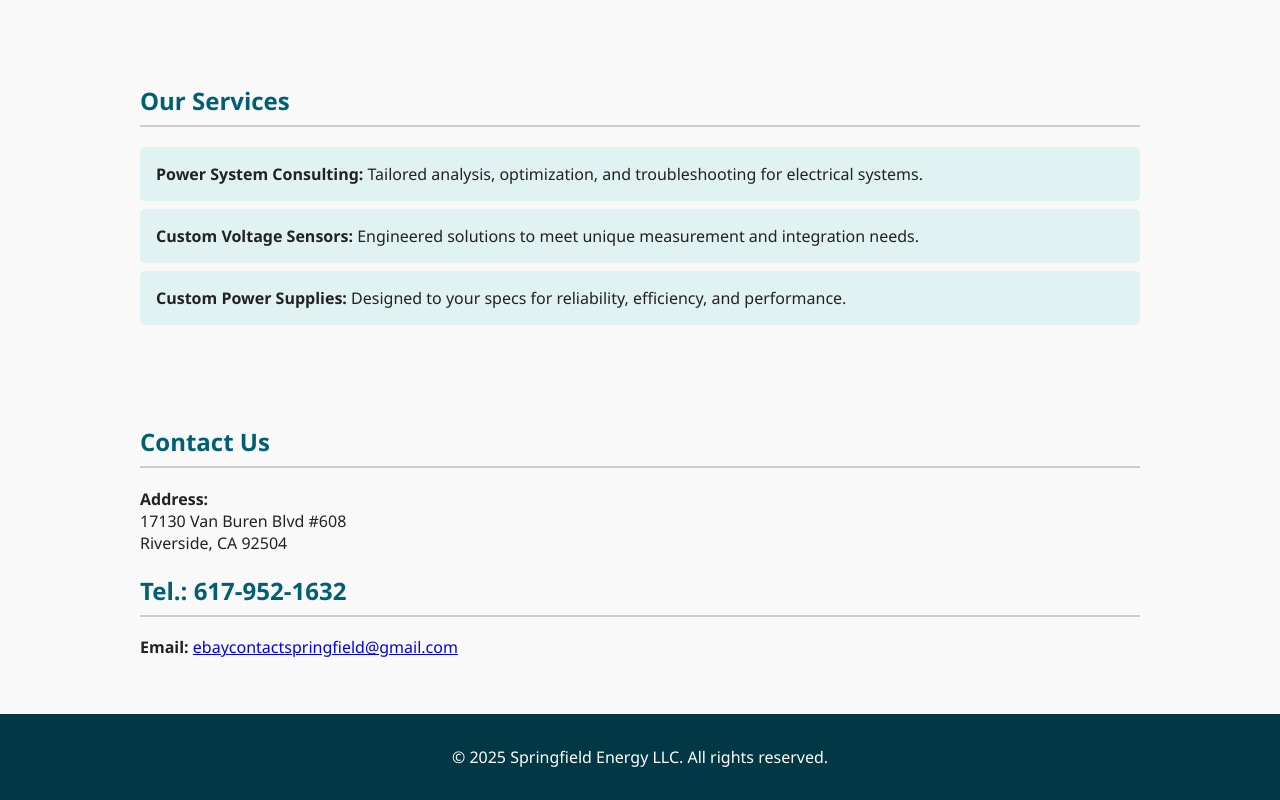
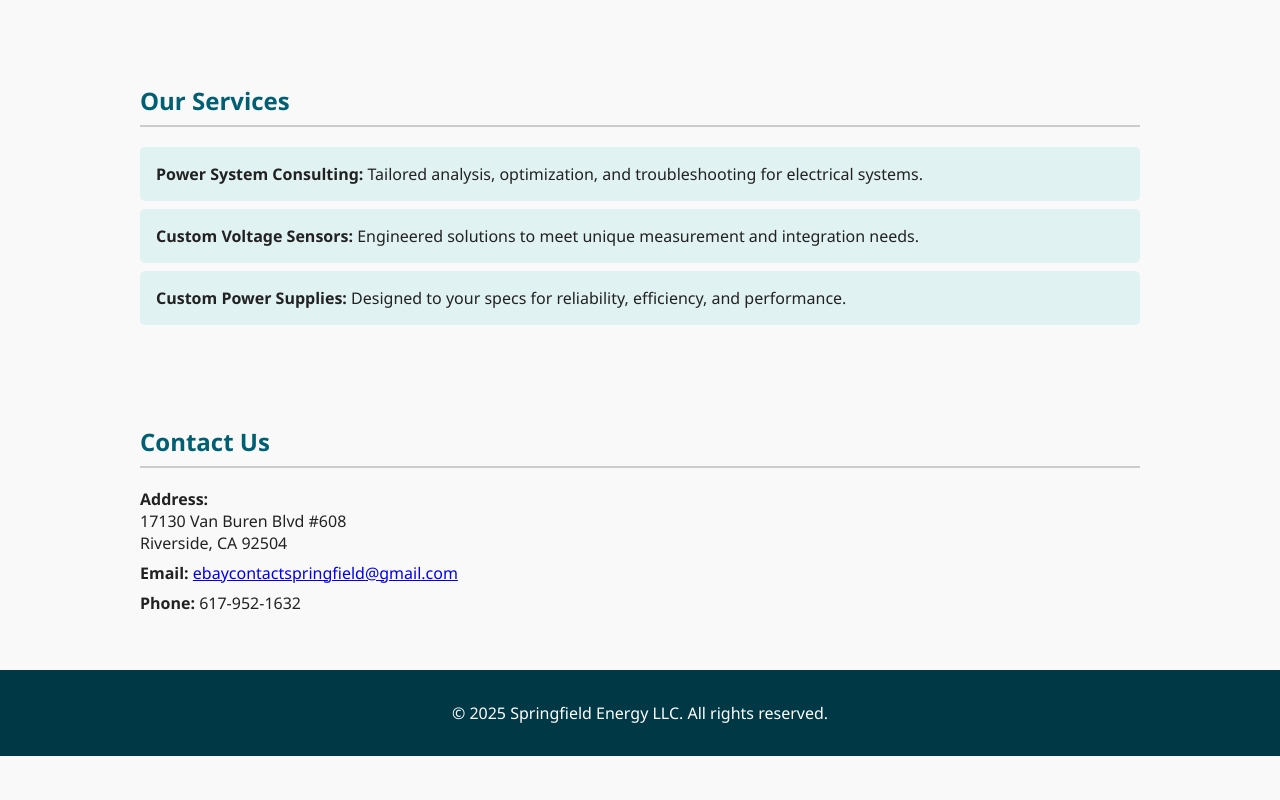
Before and after one commit to springfieldenergyllc/springfieldenergy, a plain HTML site: page index.html in a window 1280 px wide. Shown: the part 364-1164 px from the top of the page. After the commit the page ends 1120 px from the top, so only its background shows below. Drawn offline with Linux system fonts and the light colour scheme.

Commit message:
Update index.html

```diff
--- a/index.html
+++ b/index.html
@@ -91,8 +91,8 @@
     <p><strong>Address:</strong><br>
       17130 Van Buren Blvd #608<br>
       Riverside, CA 92504</p>
-    <h2>Tel.: 617-952-1632</h2>
     <p><strong>Email:</strong> <a href="mailto:ebaycontactspringfield@gmail.com">ebaycontactspringfield@gmail.com</a></p>
+    <p><strong>Phone:</strong>  617-952-1632 </p>
   </section>
 
   <footer>
```
